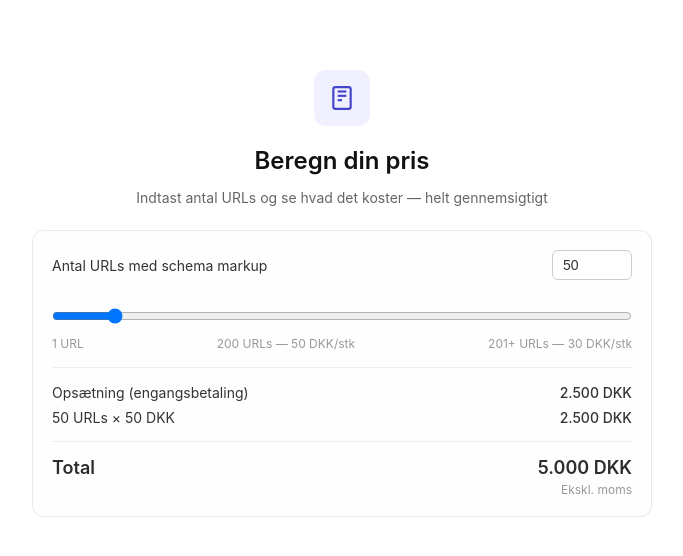
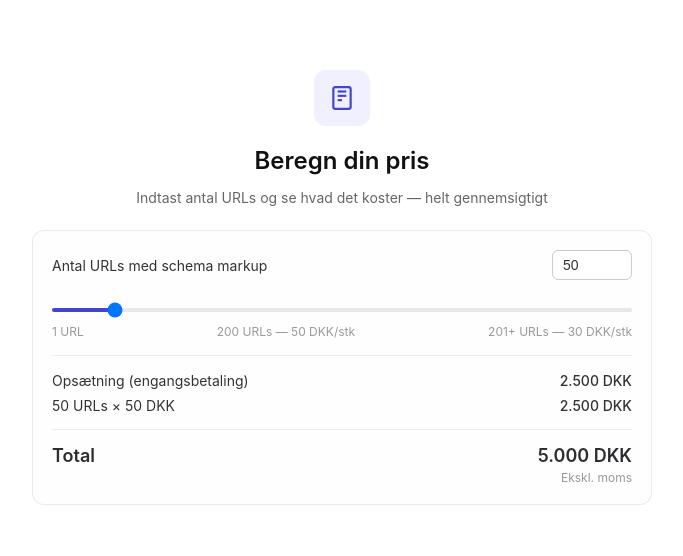
Before and after one commit to andreasfhr16-netizen/Test-konvad, a React (Vite) app: page / in a window 1280 px wide. Shown: the top 556 px of the page, without its empty margins (298-981 px from the left). Built offline with nearby package versions, Linux system fonts and the light colour scheme.

Commit message:
fourteenth build

```diff
--- a/src/App.jsx
+++ b/src/App.jsx
@@ -53,7 +53,17 @@ function Prisberegner() {
             step="1"
             value={antal}
             onChange={e => setAntal(parseInt(e.target.value))}
-            style={{ width: '100%', margin: '12px 0' }}
+            style={{
+              width: '100%',
+              margin: '12px 0',
+              WebkitAppearance: 'none',
+              appearance: 'none',
+              height: '4px',
+              borderRadius: '4px',
+              outline: 'none',
+              border: 'none',
+              background: `linear-gradient(to right, #4444cc ${(antal / 500) * 100}%, #e5e7eb ${(antal / 500) * 100}%)`
+            }}
           />
 
           <div style={{ display: 'flex', justifyContent: 'space-between', fontSize: '12px', color: '#999', marginBottom: '16px' }}>
```
Also changed, not shown: 2 other files (tests, documents, lock files or other folders).
